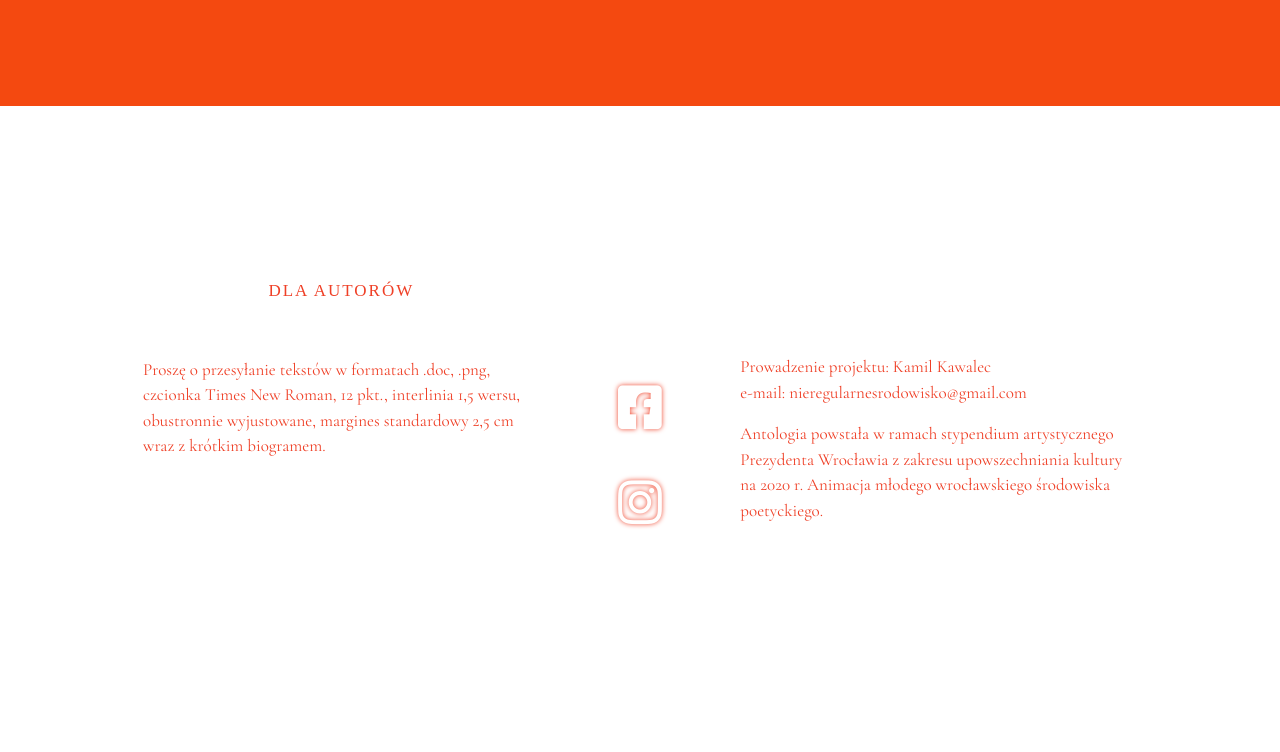
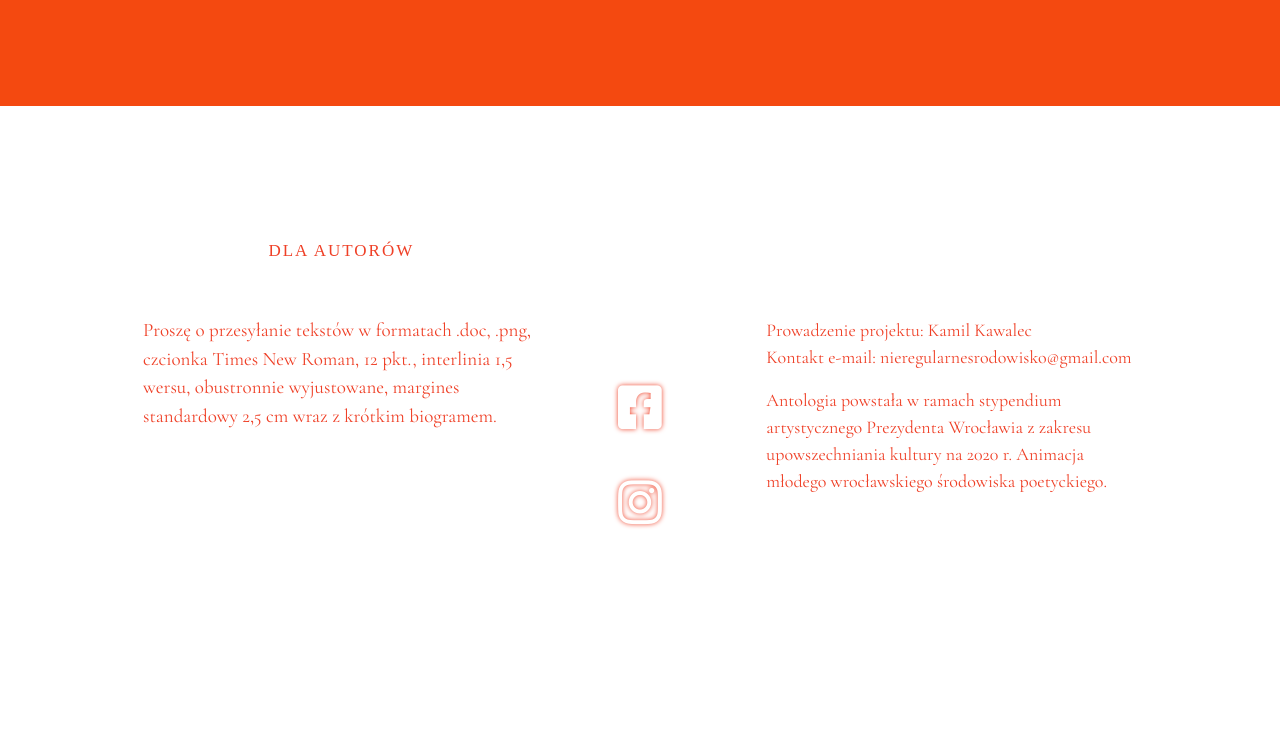
Before and after one commit to Ofey521/AMP, a Django app: page / in a window 1280 px wide. Shown: the part 4800-5552 px from the top of the page. Run offline with Django 3.2, Linux system fonts and the light colour scheme; some libraries are stand-ins or nearby versions; some web fonts are replaced.

Commit message:
Zakończenie pracy nad stylowaniem strony dla rozdzielczości < 1920px

```diff
--- a/static/css/large.css
+++ b/static/css/large.css
@@ -31,7 +31,7 @@
     font-size:25px;
 }
 .download_antol_down{
-    font-size: 20px;
+    font-size: 17px;
 
 }
 .ant{
@@ -40,7 +40,9 @@
   padding-right:42px;
   text-align:right;
 }
-
+#aboutus-hero{
+  display:block;
+}
 #aboutus-hero .jumbotron .autorzy{
 
   font-size:27px;
@@ -50,15 +52,20 @@
 }
 
 .author{
-  font-size:17px;
-  padding-top:154px;
+  display:block;
+  font-size:18px;
+  padding-top:115px;
 }
 
 .for_author{
-  font-size: 17px;
+  font-size: 18px;
 }
 
 .leftArrow{
+  display:block;
   padding-top:180px;
   padding-left:35px;
 }
+.special_arrow {
+  display:block
+}
--- a/static/css/main.css
+++ b/static/css/main.css
@@ -227,10 +227,12 @@ header .hero-text_glowny {
 }
 
 .leftArrow{
+  display:block;
   padding-top:130px;
   padding-left:150px;
 }
 .special_arrow {
+  display:block;
   text-align: right;
   padding-right: 120px;
   padding-top: 40px;
@@ -316,6 +318,9 @@ i.ikona {
   /* Other styles here */
 }
 
+#aboutus-hero{
+  display:block;
+}
 
 #aboutus-hero p {
   color: rgb(0, 0, 0);
@@ -471,6 +476,7 @@ i.ikona {
 }
 
 #contact .contact-us .contact-item h3 {
+  font-size:22px;
   margin-bottom: 15px;
   text-transform: uppercase;
   letter-spacing: 2px;
@@ -505,8 +511,9 @@ i.ikona {
 }
 
 .author {
+  display:block;
   text-align: left;
-  padding-top:155px;
+  padding-top:120px;
   color: #ef4027;
   font-size: 23px;
   font-family: 'Cormorant Garamond', serif;
--- a/static/css/medium.css
+++ b/static/css/medium.css
@@ -1,30 +1,30 @@
 .re-text {
-  font-size: 132px;
+  font-size: 126px;
   letter-spacing: -10px;
 
 }
 
 .g-text {
-  font-size: 146px;
+  font-size: 140px;
 
 }
 .u-text{
-  font-size: 236px;
+  font-size: 223px;
 
 
 }
 .ly-text {
-  font-size: 129px;
+  font-size: 124px;
 }
 
 .gr-text {
-  font-size: 146px;
+  font-size: 140px;
   letter-spacing: -15px;
 
 }
 
 .y-text {
-  font-size: 130px;
+  font-size: 126px;
 }
 
 .download_antol_up{
@@ -36,31 +36,38 @@
 }
 .ant{
   font-size: 45px;
-  padding-right:50px;
+  padding-right:30px;
   text-align:right;
 }
-
+#aboutus-hero{
+  display:block;
+}
 #aboutus-hero .jumbotron .autorzy{
 
-  font-size: 27px;
+  font-size: 22px;
 }
 #myDIV p{
   font-size: 30px
 }
 .leftArrow{
+  display:block;
   padding-top:180px;
   padding-left:40px;
 }
 .special_arrow {
+  display:block;
   padding-top: 105px;
 }
 
 .for_author{
-  font-size: 17px;
+  font-size: 18px;
 }
 .author{
-  font-size: 14px;
-  padding-top: 200px;
+  display:block;
+  font-size: 18px;
+  padding-top: 116px;
+  padding-left: 26px;
+
 }
 
 #contact .contact-us .contact-item h3{
--- a/static/css/small.css
+++ b/static/css/small.css
@@ -1,35 +1,36 @@
 .re-text {
-  font-size: 105px;
+  font-size: 99px;
   letter-spacing: -10px;
 
 }
 
 .g-text {
-  font-size: 115px;
+  font-size: 110px;
   letter-spacing: -8px;
 
 }
 .u-text{
-  font-size: 182px;
+  font-size: 179px;
 
 
 }
 .ly-text {
-  font-size: 100px;
+  font-size: 97px;
 }
 
 .gr-text {
-  font-size: 106px;
+  font-size: 109px;
   letter-spacing: -15px;
 
 }
 .y-text {
-  font-size: 95px;
+  font-size: 98px;
 }
 .ant{
   font-size: 30px;
   padding-left:0px;
-  text-align: left;
+  text-align: right;
+  padding-right: 30px;
 }
 
 #aboutus-hero .jumbotron .autorzy{
@@ -46,7 +47,9 @@
     padding-left:22px;
 
 }
-
+#aboutus-hero{
+  display:block;
+}
 #aboutus-hero .jumbotron .autorzy
 {
 
@@ -58,20 +61,23 @@
   font-size: 30px;
 }
 .leftArrow{
+  display:block;
   padding-top:180px;
   padding-left:40px;
 }
 .special_arrow {
+  display:block;
   padding-top: 100px;
   padding-right: 60px;
 }
 
 .for_author{
-  font-size: 17px;
+  font-size: 13px;
 }
 .author{
-  font-size: 14px;
-  padding-top: 200px;
+  display:block;
+  font-size: 13px;
+  padding-top: 115px;
 }
 
 #contact .contact-us .contact-item h3{
--- a/static/css/x_large.css
+++ b/static/css/x_large.css
@@ -38,3 +38,20 @@
     padding-right: 0px;
     text-align: right;
   }
+  #aboutus-hero{
+    display:block;
+  }
+  .leftArrow{
+    display:block;
+  }
+  .special_arrow {
+    display:block
+  }
+  .author{
+    display:block;
+    font-size: 18px;
+    padding-top:117px;
+  }
+  .for_author{
+    font-size:19px;
+  }
--- /dev/null
+++ b/static/css/x_small.css
@@ -0,0 +1,85 @@
+.re-text {
+    font-size: 69px;
+    letter-spacing: -10px;
+
+  }
+
+  .g-text {
+    font-size: 77px;
+    letter-spacing: -8px;
+
+  }
+  .u-text{
+    font-size: 121px;
+
+
+  }
+  .ly-text {
+    font-size: 65px;
+    letter-spacing: -14px;
+  }
+
+  .gr-text {
+    font-size: 77px;
+    letter-spacing: -7px;
+
+  }
+  .y-text {
+    font-size: 69px;
+  }
+  .ant{
+    font-size: 30px;
+    padding-left:58px;
+    text-align: right;
+    padding-right: 0px;
+  }
+
+  #aboutus-hero{
+
+    display:none;
+  }
+
+
+  .download_antol_up{
+      font-size:25px;
+      padding-left:22px;
+  }
+  .download_antol_down{
+      font-size: 20px;
+      padding-left:22px;
+
+  }
+
+  #aboutus-hero .jumbotron .autorzy
+  {
+
+    font-size:17px;
+  }
+
+  #myDIV p
+  {
+    font-size: 20px;
+  }
+  .leftArrow{
+    display:none;
+    padding-top:180px;
+    padding-left:40px;
+  }
+  .special_arrow {
+    display:none;
+    padding-top: 100px;
+    padding-right: 60px;
+  }
+
+  .for_author{
+    font-size: 13px;
+  }
+  .author{
+    display:none;
+    font-size: 13px;
+    padding-top: 176px;
+  }
+
+  #contact .contact-us .contact-item h3{
+    font-size:17px;
+  }
--- a/templates/strona_amp/index.html
+++ b/templates/strona_amp/index.html
@@ -24,6 +24,7 @@
     <link rel="stylesheet" type="text/css" href="/static/slick/slick-theme.css" />
 
     <link rel="stylesheet" href="/static/css/main.css">
+    <link rel="stylesheet" media='screen and (min-width: 414px)' href="/static/css/x_small.css">
     <link rel="stylesheet" media='screen and (min-width: 576px)' href="/static/css/small.css">
     <link rel="stylesheet" media='screen and (min-width: 768px)' href="/static/css/medium.css">
     <link rel="stylesheet" media='screen and (min-width: 992px)' href="/static/css/large.css">
@@ -71,7 +72,7 @@
 
                 <div class="os-animation" data-animation='fadeIn' data-delay='.5s'>
                     <div class="row">
-                        <div class="col-lg-4 col-md-4 col-sm-4">
+                        <div class="col-lg-4 col-md-4 col-sm-5">
                             <div class="leftArrow">
                                 <div class="row">
                                     <div class="col-lg-6 col-md-6 col-sm-6 nopading">
@@ -88,7 +89,7 @@
                                 </div>
                             </div>
                         </div>
-                        <div class="col-lg-8 col-md-8 col-sm-8">
+                        <div class="col-lg-8 col-md-8 col-sm-7">
                             <div class="ant">
                                 <span><strong>Antologia młodej poezji</strong></span>
                                 <br>
@@ -227,8 +228,8 @@
         <div class="jumbotron jumbotron-fluid">
 
             <div class="wrapper row text-center contact-us">
-                <div class="contact-item col-sm-4 col-md-4 col-lg-5 order-1 order-lg-1">
-                    <br><br>
+                <div class="contact-item col-sm-4 col-md-5 col-lg-5 order-1 order-lg-1">
+                    <br>
                     <h3>Dla autorów</h3>
                     <br>
                     <p class="for_author">
@@ -238,7 +239,7 @@
                 </div>
 
 
-                <div class="contact-item col-sm-4 col-md-4 col-lg-2 order-1 order-lg-1">
+                <div class="contact-item col-sm-4 col-md-2 col-lg-2 order-1 order-lg-1">
 
                     <div class="social-media">
                         <br><br><br><br>
@@ -251,12 +252,12 @@
                     </div>
                 </div>
 
-                <div class="contact-item col-sm-4 col-lg-5 order-1 order-lg-1">
+                <div class="contact-item col-sm-4 col-md-5 col-lg-5 order-1 order-lg-1">
 
                     <div class="author">
                         <p>
                             Prowadzenie projektu: Kamil Kawalec<br>
-                            e-mail: nieregularnesrodowisko@gmail.com</p>
+                            Kontakt e-mail: nieregularnesrodowisko@gmail.com</p>
                         <p>Antologia powstała w ramach stypendium artystycznego
                         Prezydenta Wrocławia z zakresu upowszechniania kultury na 2020 r.
                         Animacja młodego wrocławskiego środowiska poetyckiego. </p></div>
```
